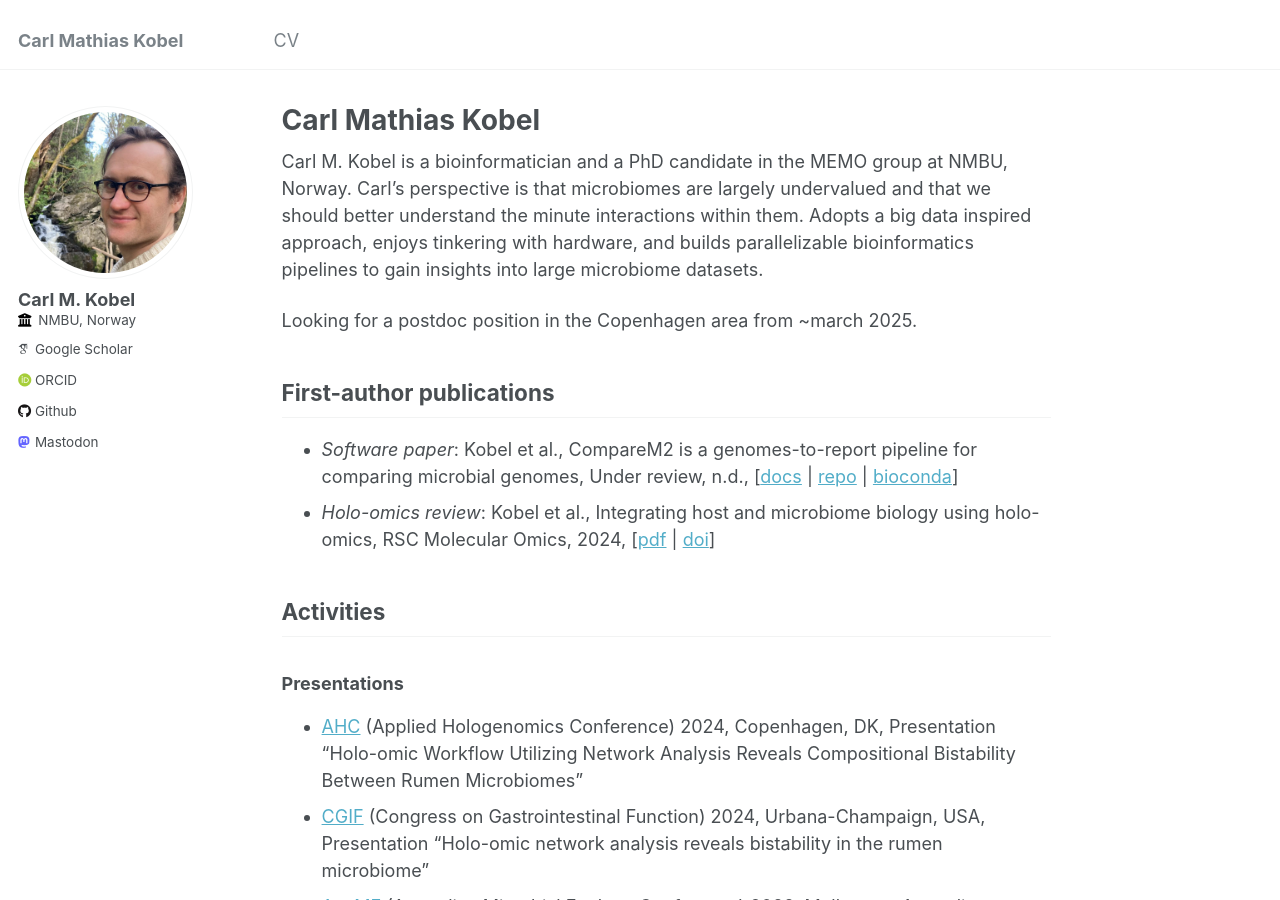
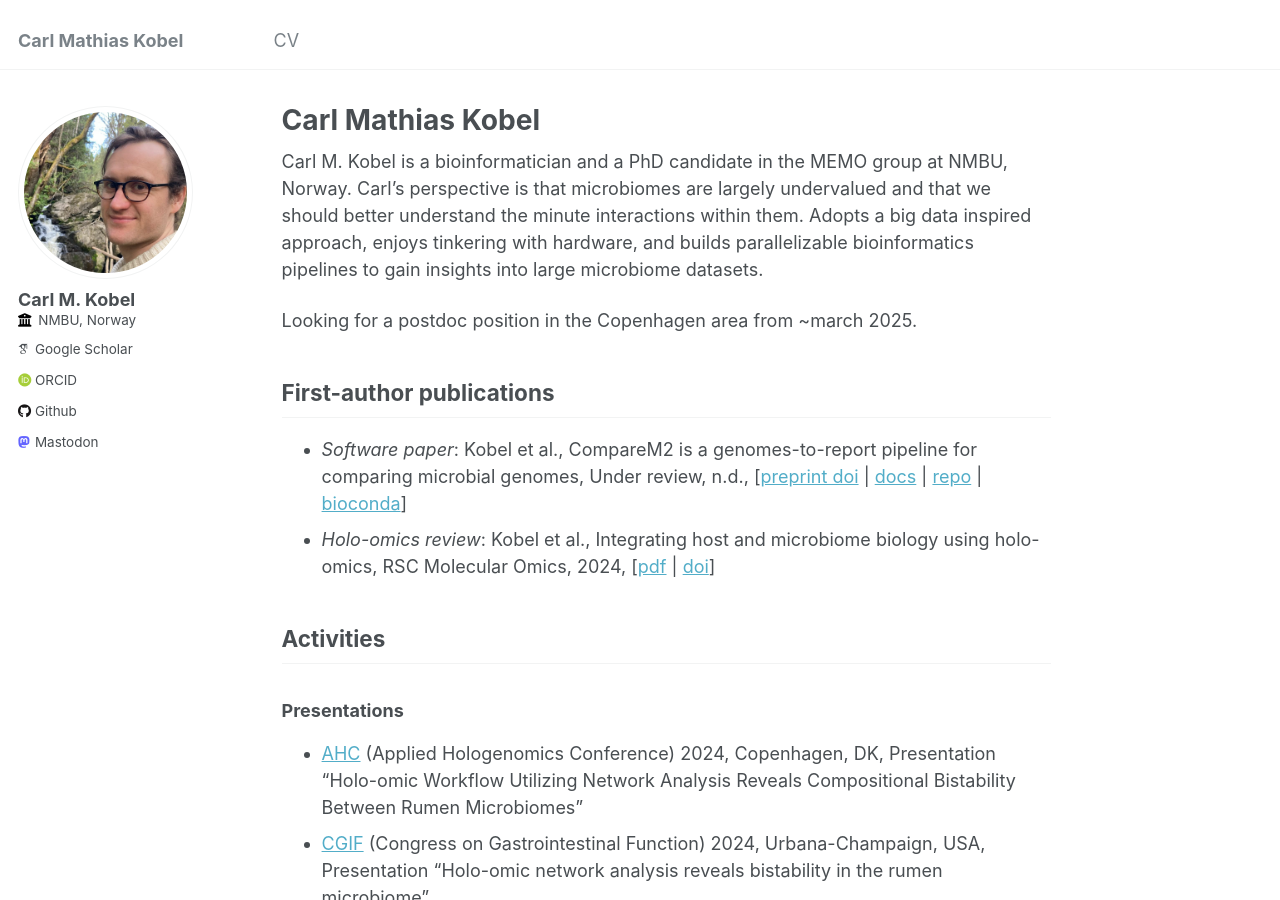
Before and after one commit to cmkobel/cmkobel.github.io, a Jekyll site: the page built from _pages/about.md, in a window 1280 px wide and 900 px high. Built offline with Jekyll 4.4.1, drawn with Linux system fonts in a browser that asks for light colours; some web fonts are replaced.

Commit message:
Update about.md

```diff
--- a/_pages/about.md
+++ b/_pages/about.md
@@ -14,7 +14,7 @@ Looking for a postdoc position in the Copenhagen area from ~march 2025.
 
 ## First-author publications
 
-  - *Software paper*: Kobel et al., CompareM2 is a genomes-to-report pipeline for comparing microbial genomes, Under review, n.d., [[docs](https://comparem2.readthedocs.io/) \| [repo](https://github.com/cmkobel/CompareM2) \| [bioconda](https://anaconda.org/bioconda/comparem2)]
+  - *Software paper*: Kobel et al., CompareM2 is a genomes-to-report pipeline for comparing microbial genomes, Under review, n.d., [[preprint doi](https://doi.org/10.1101/2024.07.12.603264 ) \| [docs](https://comparem2.readthedocs.io/) \| [repo](https://github.com/cmkobel/CompareM2) \| [bioconda](https://anaconda.org/bioconda/comparem2)]
   - *Holo-omics review*: Kobel et al., Integrating host and microbiome biology using holo-omics, RSC Molecular Omics, 2024, [[pdf](https://github.com/cmkobel/cmkobel.github.io/raw/master/files/Kobel%20et%20al.%202024%20-%20Integrating%20host%20and%20microbiome%20biology%20using%20holo-omics.pdf) \| [doi](https://doi.org/10.1039/D4MO00017J)]
 
 ## Activities
```
